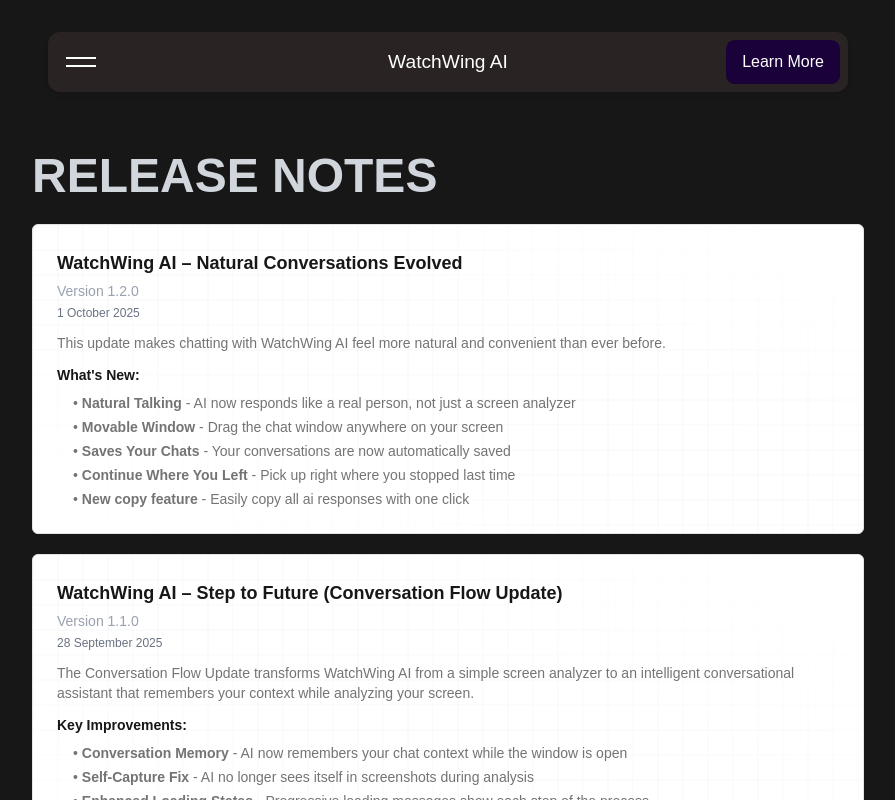
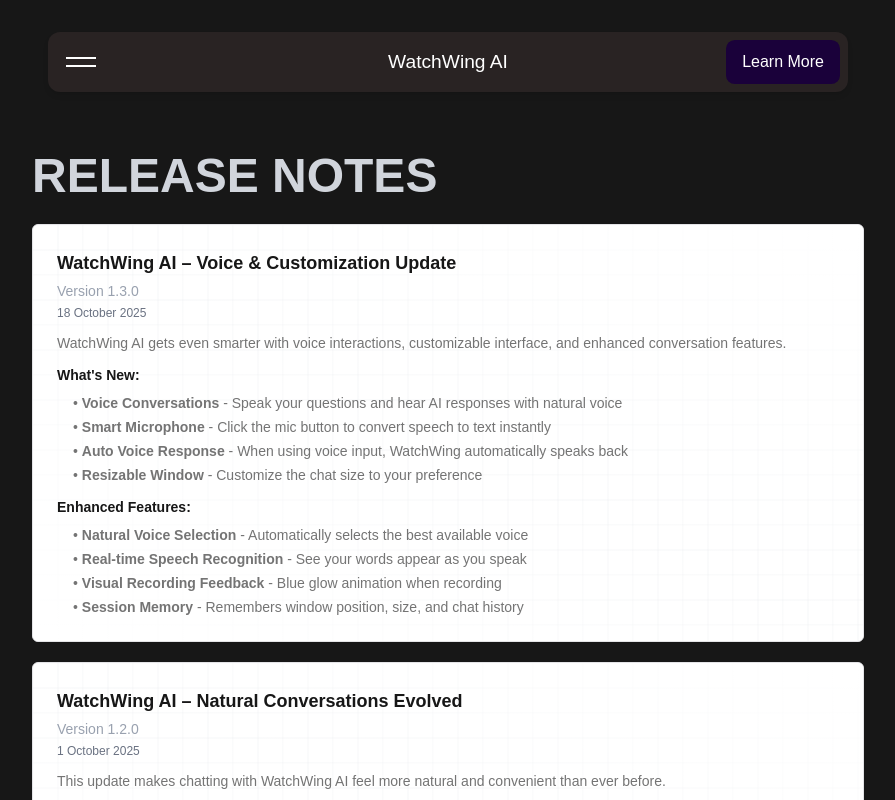
Before and after one commit to Bhargav00007/Watchwing-ai, a Next.js app: page /about/releasenotes in a window 1280 px wide. Shown: the top 800 px of the page, without its empty margins (192-1087 px from the left). Built offline with nearby package versions, Linux system fonts and the light colour scheme.

Commit message:
Added new version in release notes

```diff
--- a/src/app/about/releasenotes/page.tsx
+++ b/src/app/about/releasenotes/page.tsx
@@ -7,6 +7,72 @@
       <h1 className="lg:text-5xl text-4xl font-bold text-start mb-6">
         RELEASE NOTES
       </h1>
+      <div className="my-5">
+        <GridPatternCard>
+          <GridPatternCardBody>
+            <h3 className="text-lg font-bold mb-1 text-foreground">
+              WatchWing AI – Voice & Customization Update
+            </h3>
+            <p className="text-sm text-gray-400 mb-1">Version 1.3.0</p>
+            <p className="text-xs text-gray-500 mb-3">18 October 2025</p>
+
+            <div className="text-wrap text-sm text-foreground/60 space-y-3">
+              <p>
+                WatchWing AI gets even smarter with voice interactions,
+                customizable interface, and enhanced conversation features.
+              </p>
+
+              <div className="space-y-2">
+                <h4 className="font-semibold text-foreground">
+                  What&apos;s New:
+                </h4>
+                <ul className="space-y-1 ml-4">
+                  <li>
+                    • <strong>Voice Conversations</strong> - Speak your
+                    questions and hear AI responses with natural voice
+                  </li>
+                  <li>
+                    • <strong>Smart Microphone</strong> - Click the mic button
+                    to convert speech to text instantly
+                  </li>
+                  <li>
+                    • <strong>Auto Voice Response</strong> - When using voice
+                    input, WatchWing automatically speaks back
+                  </li>
+                  <li>
+                    • <strong>Resizable Window</strong> - Customize the chat
+                    size to your preference
+                  </li>
+                </ul>
+              </div>
+
+              <div className="space-y-2">
+                <h4 className="font-semibold text-foreground">
+                  Enhanced Features:
+                </h4>
+                <ul className="space-y-1 ml-4">
+                  <li>
+                    • <strong>Natural Voice Selection</strong> - Automatically
+                    selects the best available voice
+                  </li>
+                  <li>
+                    • <strong>Real-time Speech Recognition</strong> - See your
+                    words appear as you speak
+                  </li>
+                  <li>
+                    • <strong>Visual Recording Feedback</strong> - Blue glow
+                    animation when recording
+                  </li>
+                  <li>
+                    • <strong>Session Memory</strong> - Remembers window
+                    position, size, and chat history
+                  </li>
+                </ul>
+              </div>
+            </div>
+          </GridPatternCardBody>
+        </GridPatternCard>
+      </div>
       <div className="my-5">
         <GridPatternCard>
           <GridPatternCardBody>
```
